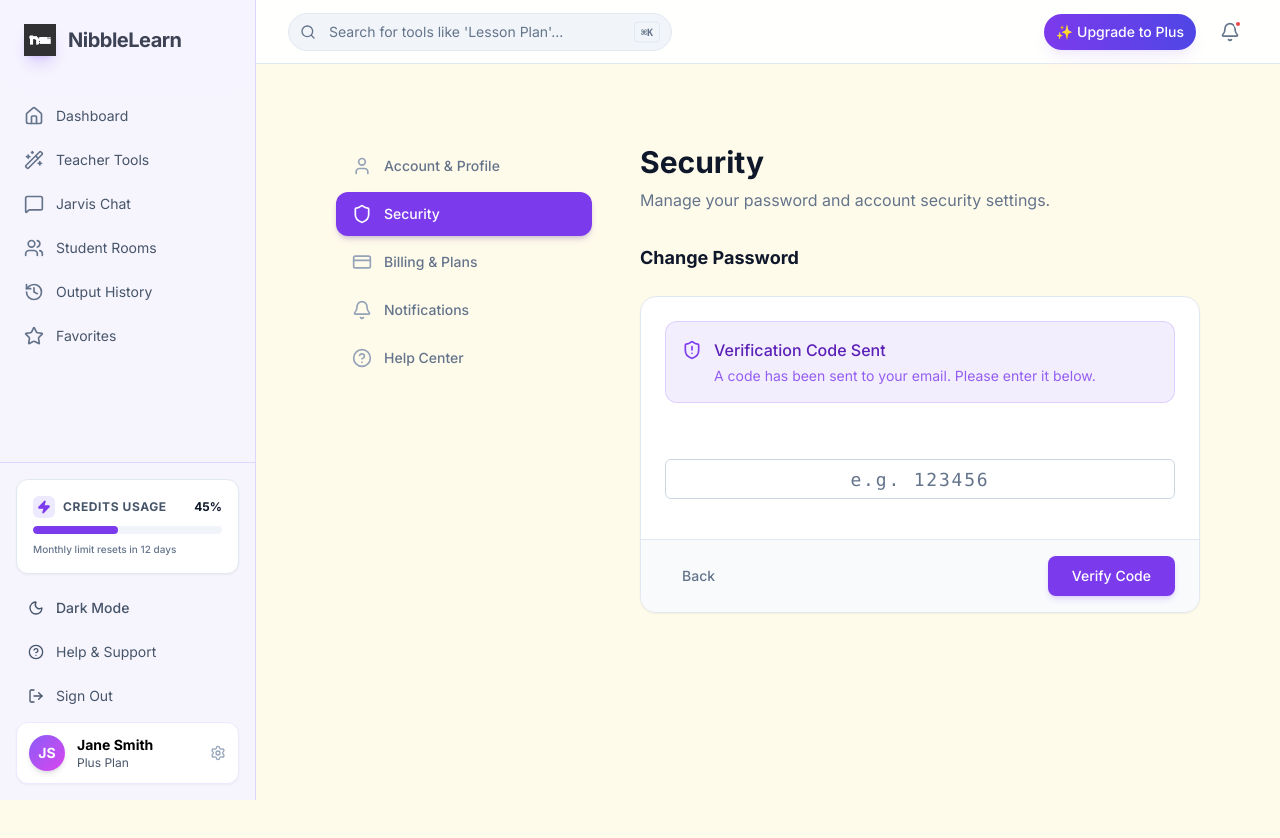
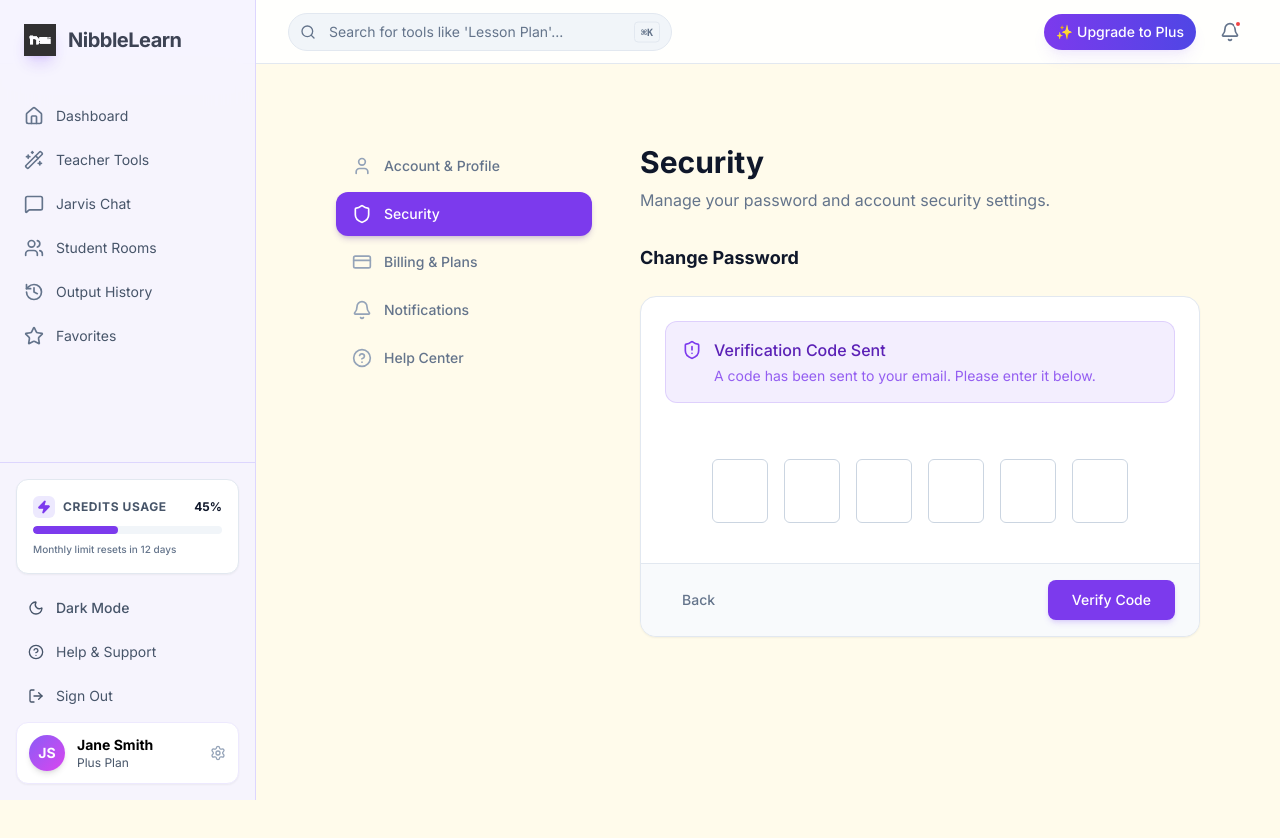
Before and after one commit to CodeCrafter19programmer/nibble-learn, a Next.js app: page /app/settings/security in a window 1280 px wide. Both pictures are taken after typing "name@example.com" into the empty fields and a click on the button "Send Code". Shown: the top 838 px of the page. Built offline with nearby package versions, Linux system fonts and the light colour scheme.

Commit message:
feat: 6-digit individual boxes for verification code

```diff
--- a/src/app/app/settings/security/page.tsx
+++ b/src/app/app/settings/security/page.tsx
@@ -1,6 +1,6 @@
 "use client"
 
-import React, { useState } from "react"
+import React, { useState, useRef } from "react"
 import { Eye, EyeOff, Loader2, CheckCircle2, Mail, ShieldAlert } from "lucide-react"
 import { Button } from "@/components/ui/button"
 import { Input } from "@/components/ui/input"
@@ -14,7 +14,8 @@ type SecurityStep = "email" | "verify" | "update"
 export default function SecurityPage() {
     const [step, setStep] = useState<SecurityStep>("email")
     const [email, setEmail] = useState("")
-    const [code, setCode] = useState("")
+    const [code, setCode] = useState<string[]>(Array(6).fill(""))
+    const inputRefs = useRef<(HTMLInputElement | null)[]>([])
     const [newPassword, setNewPassword] = useState("")
     const [confirmPassword, setConfirmPassword] = useState("")
 
@@ -23,6 +24,36 @@ export default function SecurityPage() {
     const [isLoading, setIsLoading] = useState(false)
     const [isSuccess, setIsSuccess] = useState(false)
     const [errors, setErrors] = useState<Record<string, string>>({})
+
+    const handleCodeChange = (index: number, value: string) => {
+        if (!/^\d*$/.test(value)) return;
+
+        const newCode = [...code];
+        if (value.length > 1) {
+            const pastedDigits = value.slice(0, 6).split('');
+            for (let i = 0; i < pastedDigits.length; i++) {
+                if (index + i < 6) {
+                    newCode[index + i] = pastedDigits[i];
+                }
+            }
+            setCode(newCode);
+            const nextIndex = Math.min(index + pastedDigits.length, 5);
+            inputRefs.current[nextIndex]?.focus();
+        } else {
+            newCode[index] = value;
+            setCode(newCode);
+            setErrors({});
+            if (value && index < 5) {
+                inputRefs.current[index + 1]?.focus();
+            }
+        }
+    }
+
+    const handleKeyDown = (index: number, e: React.KeyboardEvent<HTMLInputElement>) => {
+        if (e.key === 'Backspace' && !code[index] && index > 0) {
+            inputRefs.current[index - 1]?.focus();
+        }
+    }
 
     const handleEmailSubmit = async (e: React.FormEvent) => {
         e.preventDefault()
@@ -39,8 +70,8 @@ export default function SecurityPage() {
 
     const handleVerifySubmit = async (e: React.FormEvent) => {
         e.preventDefault()
-        if (code.length < 5) {
-            setErrors({ code: "Please enter a valid code" })
+        if (code.join("").length < 6) {
+            setErrors({ code: "Please enter a valid 6-digit code" })
             return
         }
         setErrors({})
@@ -75,7 +106,7 @@ export default function SecurityPage() {
             setIsSuccess(false)
             setStep("email")
             setEmail("")
-            setCode("")
+            setCode(Array(6).fill(""))
         }, 3000)
     }
 
@@ -147,27 +178,27 @@ export default function SecurityPage() {
                                     </div>
                                 </div>
                                 <div>
-                                    <Label htmlFor="code">Enter Code</Label>
-                                    <div className="relative mt-2">
+                                    <Label>Enter 6-Digit Code</Label>
+                                    <div className="flex gap-2 sm:gap-4 mt-2 justify-center">
+                                        {code.map((digit, index) => (
                                             <Input
-                                            id="code"
-                                            name="code"
+                                                key={index}
+                                                ref={(el) => { inputRefs.current[index] = el; }}
                                                 type="text"
-                                            required
-                                            value={code}
-                                            onChange={(e) => {
-                                                setCode(e.target.value)
-                                                setErrors({})
-                                            }}
-                                            placeholder="e.g. 123456"
+                                                inputMode="numeric"
+                                                maxLength={6}
+                                                value={digit}
+                                                onChange={(e) => handleCodeChange(index, e.target.value)}
+                                                onKeyDown={(e) => handleKeyDown(index, e)}
                                                 className={cn(
-                                                "bg-white dark:bg-slate-950 border-slate-300 dark:border-slate-700 text-slate-900 dark:text-white focus-visible:ring-violet-500 text-center tracking-widest font-mono text-lg",
+                                                    "w-12 h-14 sm:w-14 sm:h-16 text-center text-xl sm:text-2xl font-bold bg-white dark:bg-slate-950 border-slate-300 dark:border-slate-700 text-slate-900 dark:text-white focus-visible:ring-violet-500",
                                                     errors.code && "border-red-500 focus-visible:ring-red-500"
                                                 )}
                                             />
+                                        ))}
                                     </div>
                                     {errors.code && (
-                                        <p className="mt-1.5 text-sm text-red-500">{errors.code}</p>
+                                        <p className="mt-2 text-sm text-red-500 text-center">{errors.code}</p>
                                     )}
                                 </div>
                             </SettingsCardContent>
```
Lines whose indentation alone changed are shown as unchanged.
